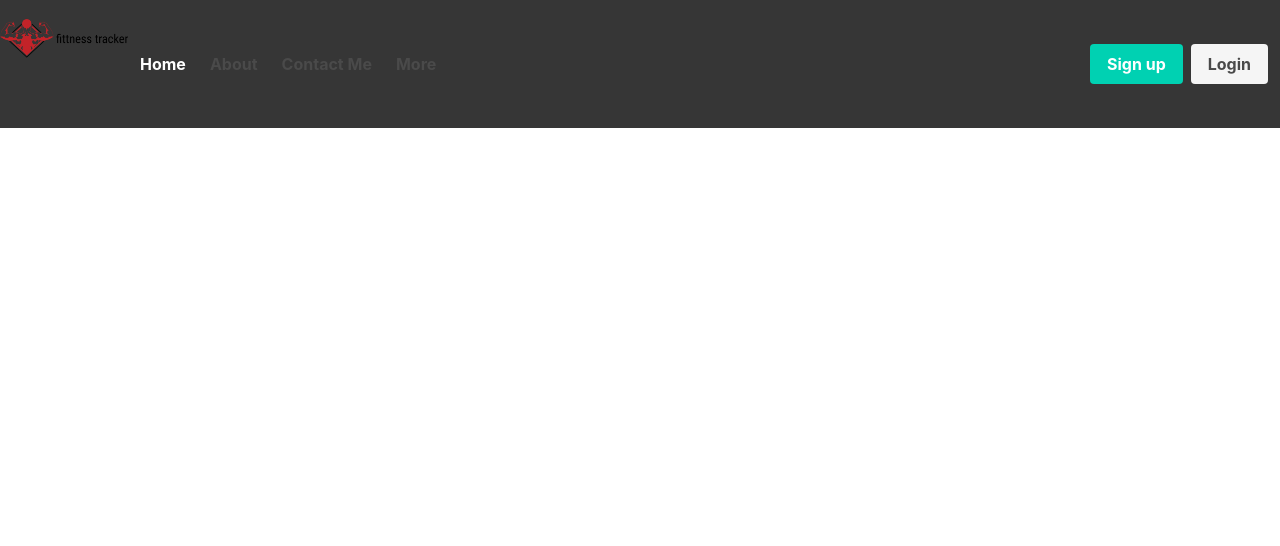
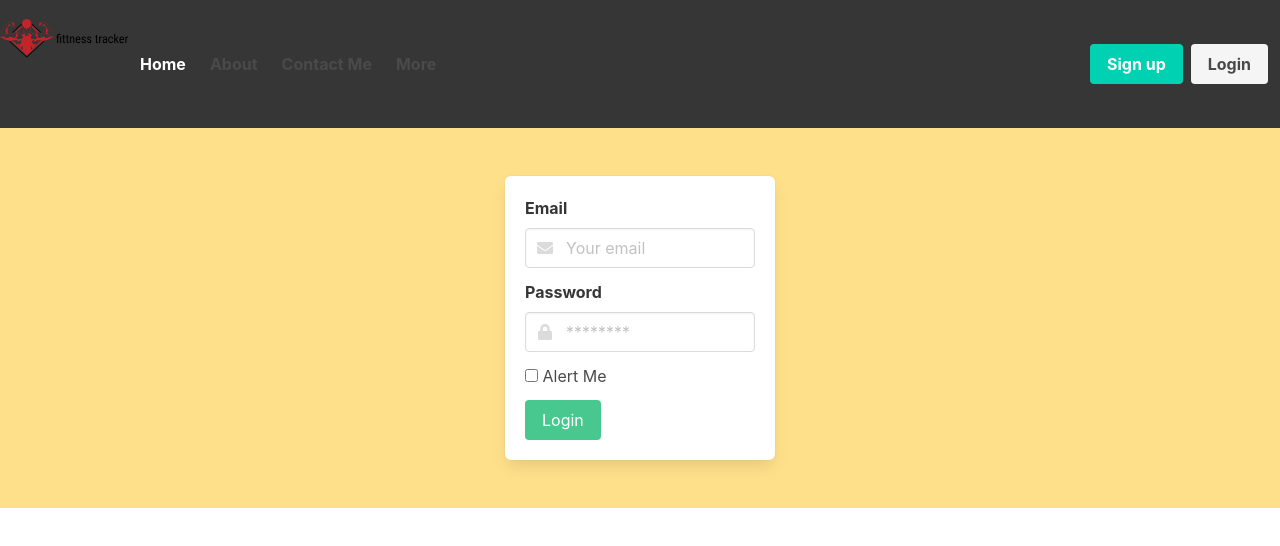
Before and after one commit to gorlagup1/fitness-tracker, a Vue app in the folder client/: page /SignUp in a window 1280 px wide. Shown: the top 546 px of the page. Built offline with nearby package versions, Linux system fonts and the light colour scheme.

Commit message:
--- Auto-Git Commit ---

```diff
--- a/client/src/router/index.js
+++ b/client/src/router/index.js
@@ -26,10 +26,10 @@
   import("../views/Login.vue")
 },
 {
-  path:"/Sign-Up",
-  name:"Sign-Up",
+  path:"/SignUp",
+  name:"SignUp",
   component:()=>
-  import("../views/Sign-Up.vue")
+  import("../views/SignUp.vue")
 },
 {
   path:"/Exercise",
@@ -59,12 +59,6 @@
   import("../views/Contact Me.vue")
 },
 {
-  path:"/Signin",
-  name:"Signin",
-  component:()=>
-  import("../views/Signin.vue")
-},
-{
   path:"/Logout",
   name:"Logout",
   component:()=>
--- /dev/null
+++ b/client/src/views/Signup.vue
@@ -0,0 +1,65 @@
+<template>
+  <section class="has-background-warning is-fullheight">
+  <div class="hero-body">
+    <div class="container">
+      <div class="columns is-centered">
+        <div class="column is-5-tablet is-4-desktop is-3-widescreen">
+          <form action="" class="box">
+            <div class="field">
+              <label for="" class="label">Email</label>
+              <div class="control has-icons-left">
+                <input type="email" placeholder="Your email" class="input" v-model="email" required>
+                <span class="icon is-small is-left">
+                  <i class="fa fa-envelope"></i>
+                </span>
+              </div>
+            </div>
+            <div class="field">
+              <label for="" class="label">Password</label>
+              <div class="control has-icons-left">
+                <input type="password" placeholder="********" class="input" v-model="password" required>
+                <span class="icon is-small is-left">
+                  <i class="fa fa-lock"></i>
+                </span>
+              </div>
+            </div>
+            <div class="field">
+              <label for="" class="checkbox">
+                <input type="checkbox">
+               Alert Me
+              </label>
+            </div>
+            <div class="field">
+              <button class="button is-success">
+                Login
+              </button>
+            </div>
+          </form>
+        </div>
+      </div>
+    </div>
+  </div>
+</section>
+</template>
+
+<script>
+export default {
+    data() {
+        return {
+            email: '',
+            password: '',
+            error: ''
+            }
+        },
+        methods: {
+            login() {
+                try {
+                    Login(this.email, this.password);
+                    this.$router.push('/Exercise');
+                } catch (error) {
+                    this.error = error;
+                }
+            }
+        }
+    }
+</script>
```
Also changed, not shown: client/src/views/Signin.vue (deleted), 2 other files (tests, documents, lock files or other folders).
